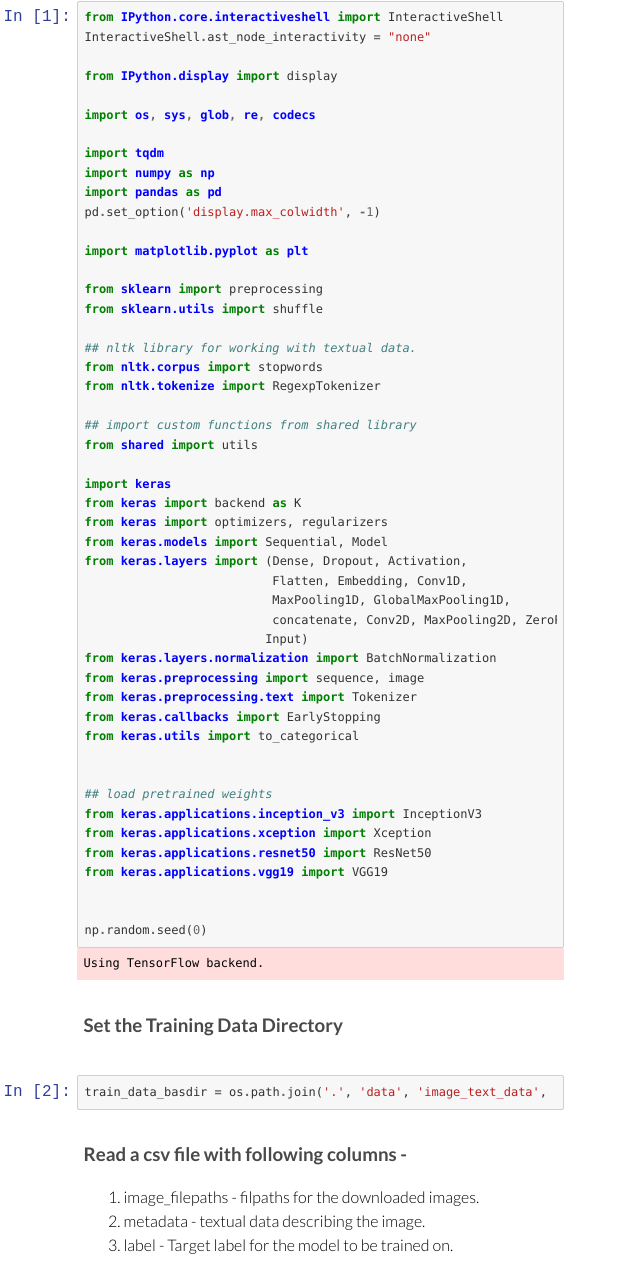
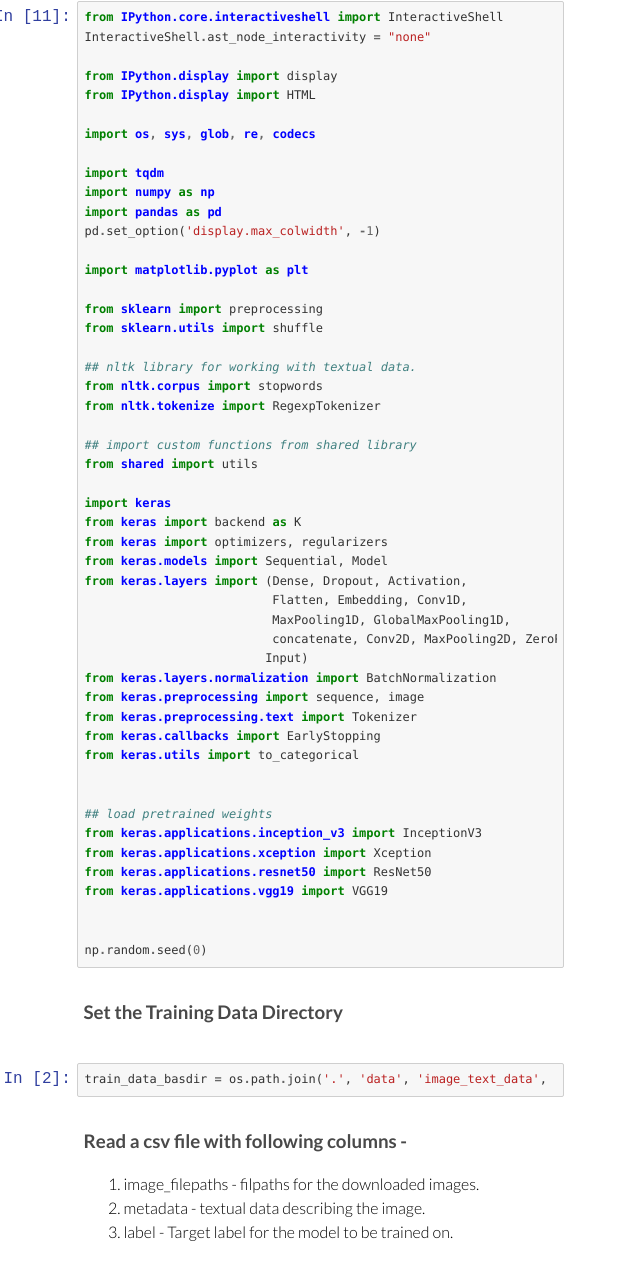
Before and after one commit to jadhavpritish/jadhavpritish.github.io, a plain HTML site: page pages/image_text_classification.html in a window 1280 px wide. Shown: the part 1645-2926 px from the top of the page, without its empty margins (545-1185 px from the left). Drawn offline with nearby package versions, Linux system fonts and the light colour scheme; some packages are replaced by stand-ins of ours.

Commit message:
Update documentation

```diff
--- a/feeds/all.atom.xml
+++ b/feeds/all.atom.xml
@@ -1,2 +1,2 @@
 <?xml version="1.0" encoding="utf-8"?>
-<feed xmlns="http://www.w3.org/2005/Atom"><title>Implementation of Machine Learning Algorithms</title><link href="https://jadhavpritish.github.io/" rel="alternate"></link><link href="https://jadhavpritish.github.io/feeds/all.atom.xml" rel="self"></link><id>https://jadhavpritish.github.io/</id><updated>2018-10-14T21:03:32Z</updated></feed>
+<feed xmlns="http://www.w3.org/2005/Atom"><title>Implementation of Machine Learning Algorithms</title><link href="https://jadhavpritish.github.io/" rel="alternate"></link><link href="https://jadhavpritish.github.io/feeds/all.atom.xml" rel="self"></link><id>https://jadhavpritish.github.io/</id><updated>2018-10-14T21:08:40Z</updated></feed>
--- a/pages/image_text_classification.html
+++ b/pages/image_text_classification.html
@@ -1046,13 +1046,14 @@
 </div>
 <div class="cell border-box-sizing code_cell rendered">
 <div class="input">
-<div class="prompt input_prompt">In [1]:</div>
+<div class="prompt input_prompt">In [11]:</div>
 <div class="inner_cell">
 <div class="input_area">
 <div class=" highlight hl-ipython2"><pre><span></span><span class="kn">from</span> <span class="nn">IPython.core.interactiveshell</span> <span class="kn">import</span> <span class="n">InteractiveShell</span>
 <span class="n">InteractiveShell</span><span class="o">.</span><span class="n">ast_node_interactivity</span> <span class="o">=</span> <span class="s2">"none"</span>
 
 <span class="kn">from</span> <span class="nn">IPython.display</span> <span class="kn">import</span> <span class="n">display</span>
+<span class="kn">from</span> <span class="nn">IPython.display</span> <span class="kn">import</span> <span class="n">HTML</span>
 
 <span class="kn">import</span> <span class="nn">os</span><span class="o">,</span> <span class="nn">sys</span><span class="o">,</span> <span class="nn">glob</span><span class="o">,</span> <span class="nn">re</span><span class="o">,</span> <span class="nn">codecs</span>
 
@@ -1098,17 +1099,6 @@
 
 <span class="n">np</span><span class="o">.</span><span class="n">random</span><span class="o">.</span><span class="n">seed</span><span class="p">(</span><span class="mi">0</span><span class="p">)</span>
 </pre></div>
-</div>
-</div>
-</div>
-<div class="output_wrapper">
-<div class="output">
-<div class="output_area">
-<div class="prompt"></div>
-<div class="output_subarea output_stream output_stderr output_text">
-<pre>Using TensorFlow backend.
-</pre>
-</div>
 </div>
 </div>
 </div>
```
